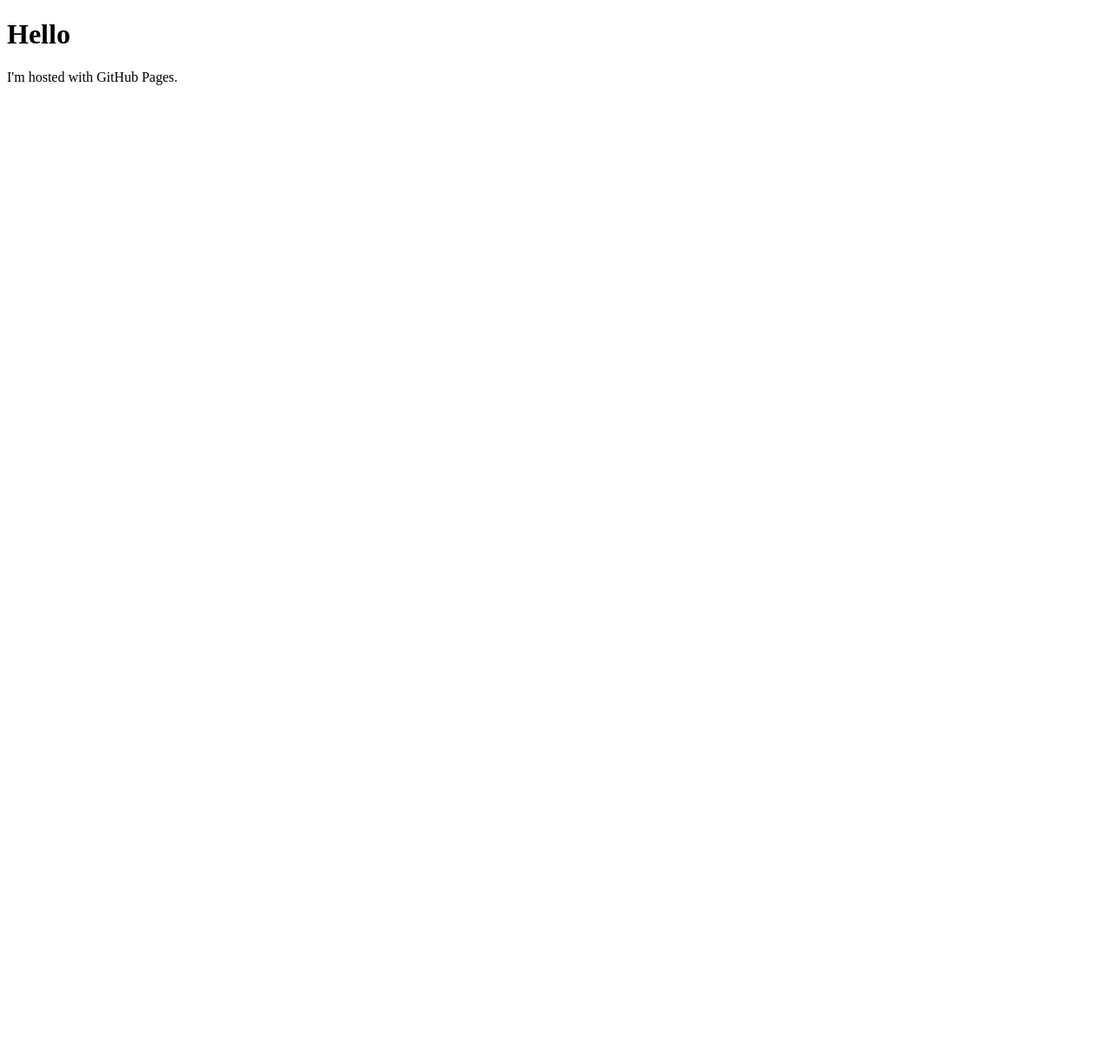
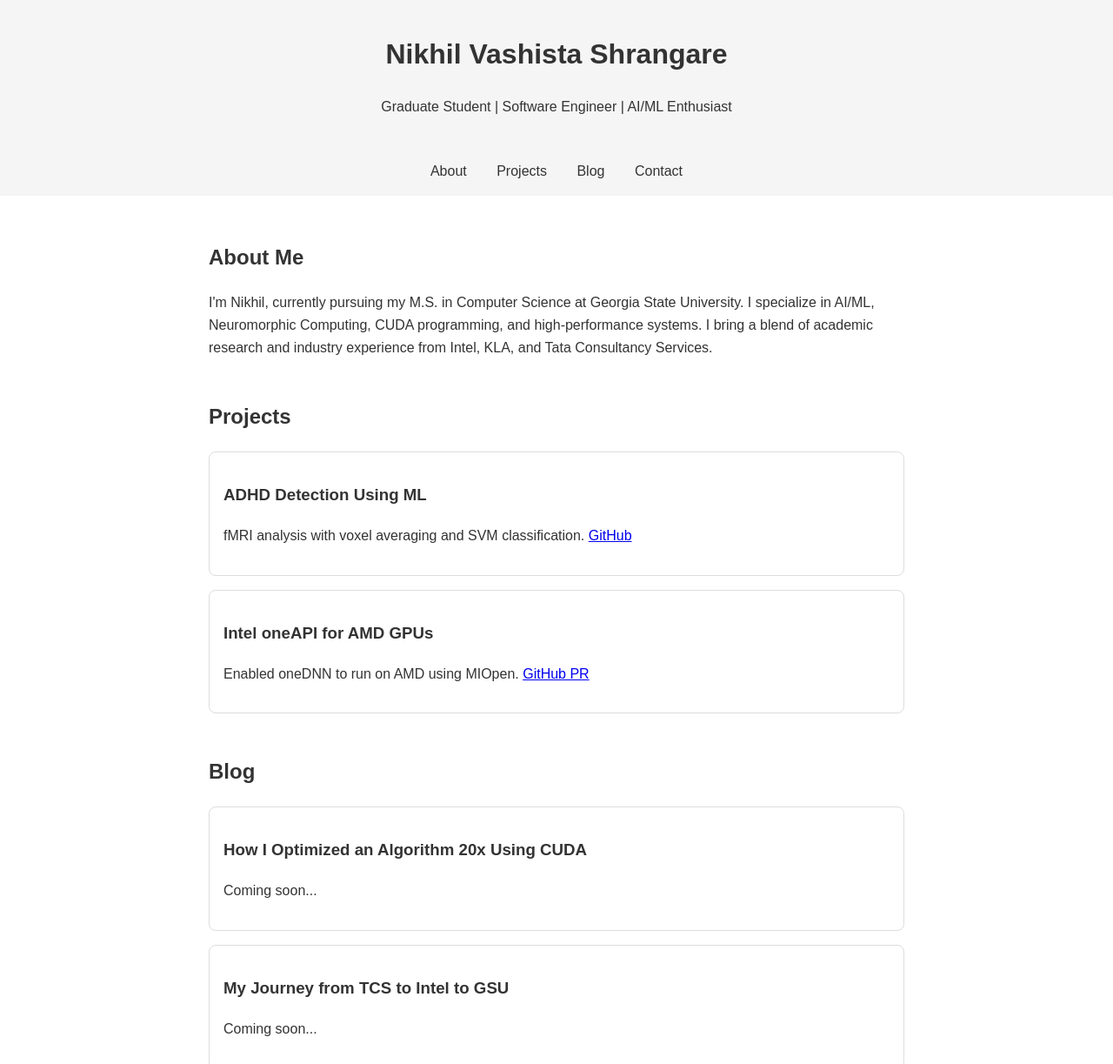
Before and after one commit to SNikhilVashista/SNikhilVashista.github.io, a plain HTML site: page index.html in a window 1280 px wide. Shown: the top 1223 px of the page at 87% size. Before the commit the page ends 800 px from the top, so only its background shows below. Drawn offline with Linux system fonts and the light colour scheme.

Commit message:
Update index.html

```diff
--- a/index.html
+++ b/index.html
@@ -1,7 +1,102 @@
 <!DOCTYPE html>
-<html>
+<html lang="en">
+<head>
+  <meta charset="UTF-8" />
+  <meta name="viewport" content="width=device-width, initial-scale=1.0" />
+  <title>Nikhil Vashista Shrangare | Portfolio & Blog</title>
+  <style>
+    body {
+      margin: 0;
+      font-family: Arial, sans-serif;
+      background: #ffffff;
+      color: #333;
+      line-height: 1.6;
+    }
+    header, nav, footer {
+      background: #f5f5f5;
+      padding: 1em;
+      text-align: center;
+    }
+    nav a {
+      margin: 0 15px;
+      text-decoration: none;
+      color: #333;
+    }
+    main {
+      padding: 2em;
+      max-width: 800px;
+      margin: auto;
+    }
+    section {
+      margin-bottom: 3em;
+    }
+    .project, .blog-post {
+      border: 1px solid #ddd;
+      padding: 1em;
+      border-radius: 8px;
+      margin-bottom: 1em;
+    }
+    @media (max-width: 600px) {
+      nav a {
+        display: block;
+        margin: 10px 0;
+      }
+    }
+  </style>
+</head>
 <body>
-<h1>Hello</h1>
-<p>I'm hosted with GitHub Pages.</p>
+  <header>
+    <h1>Nikhil Vashista Shrangare</h1>
+    <p>Graduate Student | Software Engineer | AI/ML Enthusiast</p>
+  </header>
+
+  <nav>
+    <a href="#about">About</a>
+    <a href="#projects">Projects</a>
+    <a href="#blog">Blog</a>
+    <a href="#contact">Contact</a>
+  </nav>
+
+  <main>
+    <section id="about">
+      <h2>About Me</h2>
+      <p>I'm Nikhil, currently pursuing my M.S. in Computer Science at Georgia State University. I specialize in AI/ML, Neuromorphic Computing, CUDA programming, and high-performance systems. I bring a blend of academic research and industry experience from Intel, KLA, and Tata Consultancy Services.</p>
+    </section>
+
+    <section id="projects">
+      <h2>Projects</h2>
+      <div class="project">
+        <h3>ADHD Detection Using ML</h3>
+        <p>fMRI analysis with voxel averaging and SVM classification. <a href="https://github.com/SNikhilVashista/ADHD-classification-using-Image-Processing-and-AI-classification" target="_blank">GitHub</a></p>
+      </div>
+      <div class="project">
+        <h3>Intel oneAPI for AMD GPUs</h3>
+        <p>Enabled oneDNN to run on AMD using MIOpen. <a href="https://github.com/oneapi-src/oneDNN/pull/1348" target="_blank">GitHub PR</a></p>
+      </div>
+    </section>
+
+    <section id="blog">
+      <h2>Blog</h2>
+      <div class="blog-post">
+        <h3>How I Optimized an Algorithm 20x Using CUDA</h3>
+        <p>Coming soon...</p>
+      </div>
+      <div class="blog-post">
+        <h3>My Journey from TCS to Intel to GSU</h3>
+        <p>Coming soon...</p>
+      </div>
+    </section>
+
+    <section id="contact">
+      <h2>Contact</h2>
+      <p>Email: <a href="mailto:nikhilvashista2021@gmail.com">nikhilvashista2021@gmail.com</a></p>
+      <p>LinkedIn: <a href="https://linkedin.com/in/nikhil-vashista" target="_blank">linkedin.com/in/nikhil-vashista</a></p>
+      <p>GitHub: <a href="https://github.com/SNikhilVashista" target="_blank">github.com/SNikhilVashista</a></p>
+    </section>
+  </main>
+
+  <footer>
+    <p>&copy; 2025 Nikhil Vashista Shrangare</p>
+  </footer>
 </body>
 </html>
```
